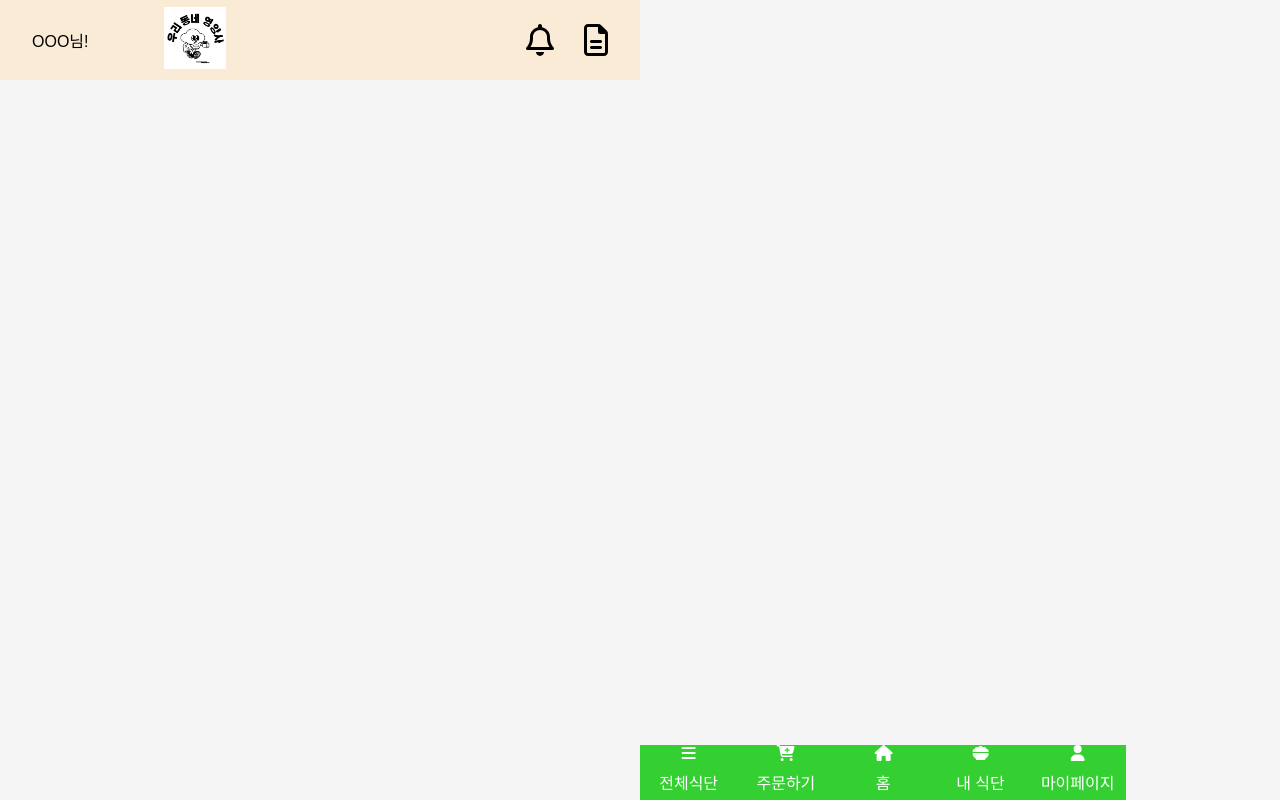
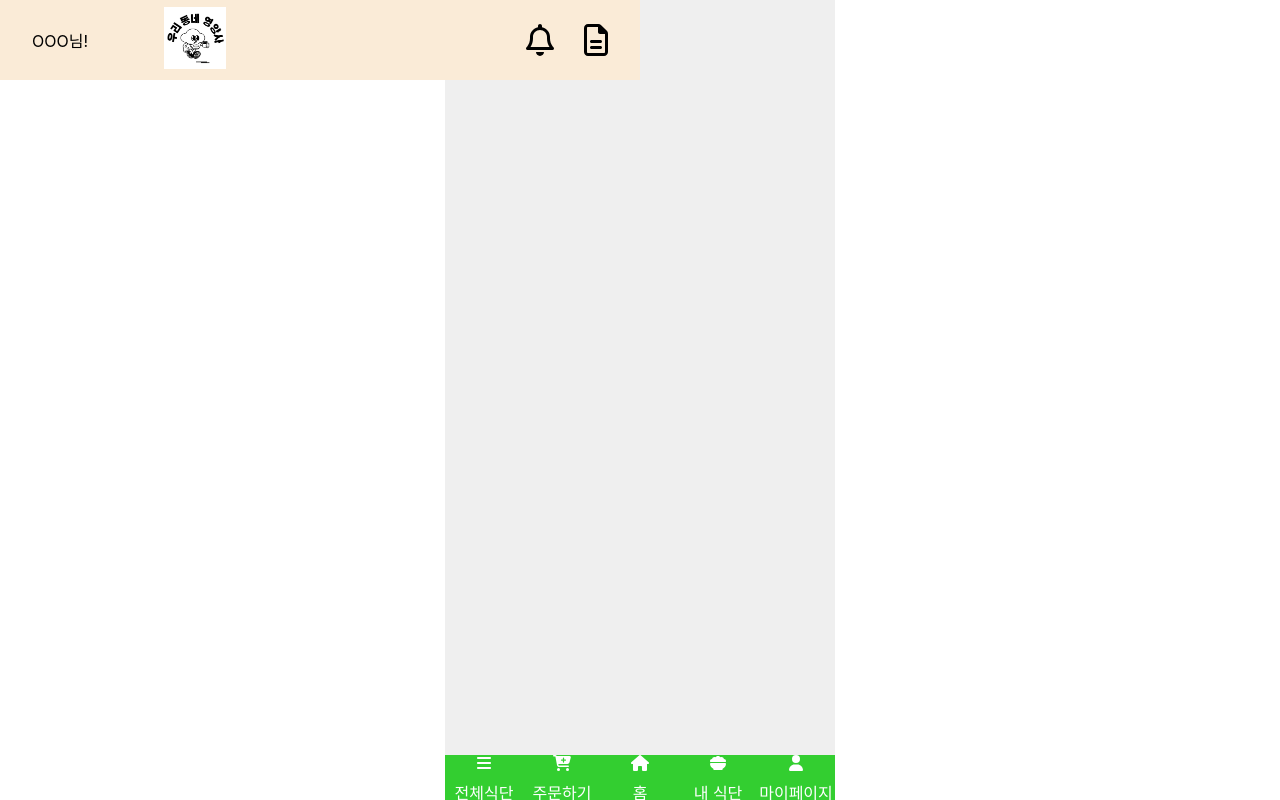
Before and after one commit to dongsubnambuk/LikeLion-12th-Hackathon, a React (Create React App) app in the folder Front/: page / in a window 1280 px wide. Built offline with nearby package versions, Linux system fonts and the light colour scheme.

Commit message:
app.css비율 수정

```diff
--- a/Front/src/App.css
+++ b/Front/src/App.css
@@ -1,26 +1,13 @@
-/* src/index.css */
-body, html, #root {
-    margin: 0;
-    padding: 0;
-    width: 100%;
-    height: 100%;
-    font-family: Arial, sans-serif;
-    display: flex;
-    justify-content: center;
-    align-items: center;
-    background-color: #f5f5f5; /* 배경색 설정 */
-  }
-
-  * {
-    box-sizing: border-box;
-  }
+body{
+  margin: 0;
+}
 
   /* 모바일 크기 고정 */
   .mobile-container {
+    max-width: 390px; /* 최대 너비 400px */
     width: 100%;
-    max-width: 700px; /* 최대 너비 400px */
     height: 100vh; /* 높이 100vh */
-    border: 1px solid #ccc;
-    overflow: auto;
-    background-color: white; /* 모바일 컨테이너 배경색 설정 */
+    background-color: rgb(239, 239, 239); /* 모바일 컨테이너 배경색 설정 */
+    margin-left: auto;
+    margin-right: auto;
   }
--- a/Front/src/App.js
+++ b/Front/src/App.js
@@ -1,8 +1,15 @@
-import './App.css';
-import MainPage from './pages/MainPage';
+import React from 'react';
+import'./App.css';
+import BottomNav from './components/BottomNav';
+import Header from'./components/Header';
 
-function App() {
-  return <MainPage/>;
-}
+const App = () => (
+  <div className="mobile-container">
+
+  <Header/>
+  <BottomNav/>
+
+</div>
+);
 
 export default App;
--- a/Front/src/CSS/BottomNav.css
+++ b/Front/src/CSS/BottomNav.css
@@ -1,19 +1,8 @@
 
-
-  @media (max-width: 450px) {
-    nav{
-        width: 100%;
-    }
-  }
-
-  /* nav태그 아래의 div태그들을 수평정렬 및 세로길이 설정 */
   nav > div {
-    /* 수평정렬, 5개의 button을 각각 20% width만큼 할당 */
     text-align: center;
     float: left;
     width: 20%;
-
-    /* 세로길이 설정 */
     height: 45px;
     line-height: 45px;
   }
@@ -21,22 +10,19 @@
   .button-naming {
     display: flex;
     flex-direction: column;
-    top: 0;
-  }
-  .button-naming p {
-    top: 0;
   }
 
-
   .wrapper {
-    /* display: flex;
-    justify-content: space-around; */
+    display: flex;
+    justify-content: center;
     align-items: center;
-    height: 55px;
-    color: #ffffff;
-    overflow: hidden;
-    position: fixed; /* 하단에 고정하기 위한 설정 */
-    bottom: 0;      /* 화면의 맨 밑에 위치 */
-    width: 38%;
+    position: fixed;
+    bottom: 0;
+    left: 0;
+    right: 0;
     background-color: rgba(4, 198, 0, 0.8);
+    color: #fff;
+    max-width: 390px;
+    margin-left: auto;
+    margin-right: auto;
   }
```
